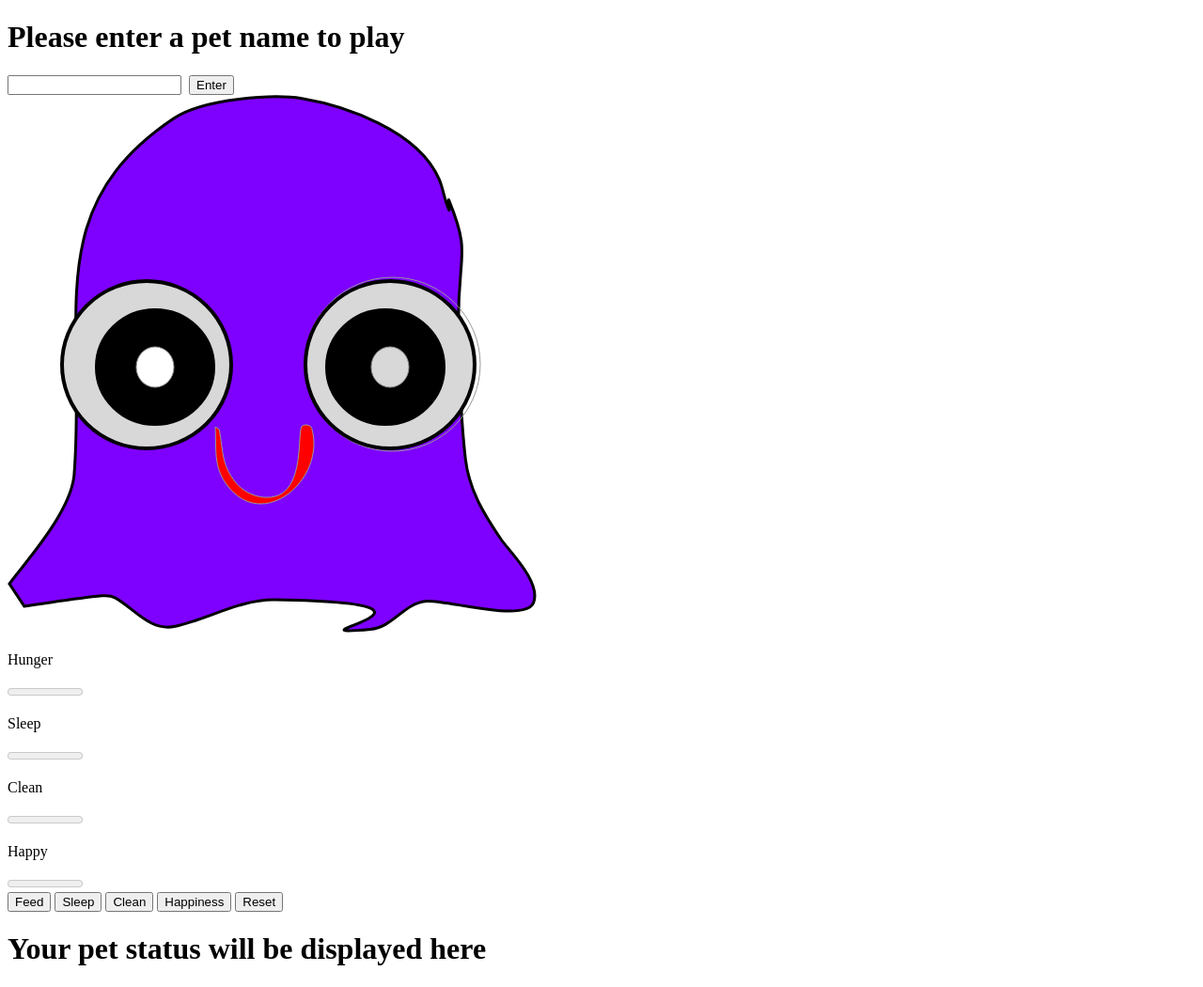
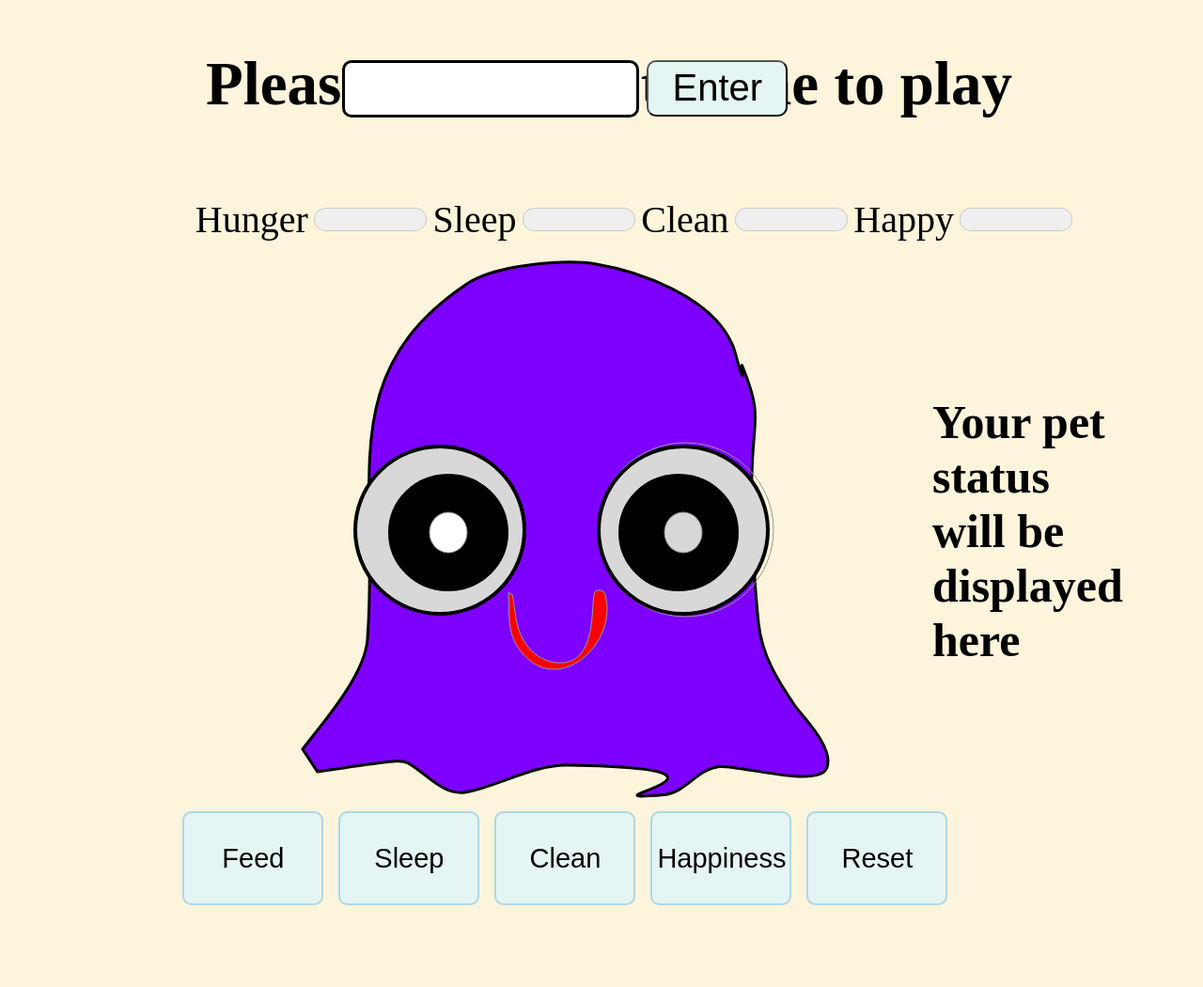
Before and after one commit to nabmat/cwk, a website: page client/index.html in a window 1280 px wide. Shown: the whole page at 94% size. After the commit the page ends 963 px from the top, so only its background shows below. Drawn offline with Linux system fonts and the light colour scheme.

Commit message:
grid and flex being used

```diff
--- a/client/style.css
+++ b/client/style.css
@@ -3,12 +3,7 @@
     text-align: center;
 }
 
-.stat {
-    border: 5px solid black;
-    height: 10px;
-    width: 200px;
-    margin: 10px 10px 10px 10px;
-}
+
 
  #hunger {
 
@@ -99,7 +94,133 @@
 100% {transform: scale (1,1);}
 } */
 
-.grid-template{
+/* grid-area: row-start col-start row-end col-end; */
+/* z-index allows overlap of layers */
+/* responsive grid using auto fit */
+/* .container {
     display: grid;
-    grid-template-columns: 50% 50%;
+    height: 600p;
+    grid-template-rows: repeat(4, 100px);
+    grid-template-columns: repeat(auto-fit, minmax)(100px, 1fr); */
+/* grid-template-areas:
+    'header header'
+    'main aside'
+    'footer footer'; */
+
+    body {
+    background-color: #fdf4dc
 }
+
+#petName {
+    font-size: 65px;
+}
+
+#petStatus {
+    font-size: 50px;
+}
+
+.stat {
+    display: flex;
+    align-items: center;
+    gap: 0.4em;
+    margin-bottom: -20px;
+    margin-right: 40px;
+}
+.stat meter{
+    height: 50px;
+    width: 120px;
+}
+.stat p{
+    font-size: 40px;
+}
+
+.container {
+    display: grid;
+    grid-template-rows: repeat(6, 1fr);
+    grid-template-columns: repeat(6, 1fr);
+    height: 100vh;
+    width: 100vw;
+}
+
+.item-1 {
+    grid-area: 1 / 2 / 2 / 6;
+    align-self: start;
+    justify-self: center;
+}
+
+.item-2 {
+    grid-area: 1 / 3 / 2 / 4;
+    align-self: center;
+    justify-self: center;
+    display: flex;
+}
+
+.item-3 {
+    grid-area: 3 / 3 / 4 / 4;
+    align-self: center;
+    justify-self: center;
+}
+
+
+.item-4 {
+    grid-area: 2 / 3 / 3 / 6;
+    align-self: end;
+    justify-self: center;
+}
+
+.item-5 {
+    grid-area: 4 / 3 / 4 / 4;
+    justify-self: center;
+    align-self: start;
+    display: flex;
+    gap: 1em;
+}
+
+.item-5 button {
+    border-radius: 0.6rem;
+    width: 150px;
+    padding: 0.313rem;
+    height: 100px;
+    font-size: 29px;
+    background-color: #e5f5f4;
+    border: 2px solid lightblue;
+    margin-top: 10px;
+}
+
+
+.item-6 {
+    grid-area: 3 / 4 / 4 / 6;
+    align-self: center;
+    display: flex;
+    flex-wrap: wrap;
+    justify-content: end;
+}
+
+.item-7 {
+    grid-area: 3 / 5 / 4 / 6;
+    align-self: end;
+}
+
+#userText{
+    border-radius: 10px;
+    padding: 5px;
+    height: 45px ;
+    width: 300px;
+    font-size: 50px;
+    border: 3px solid black;
+    margin-top: 10px;
+}
+
+#setName{
+height: 60px;
+width: 150px;
+font-size: 40px;
+background-color: #e5f5f4 ;
+border-radius: 10px;
+margin-top: 10px;
+}
+
+
+
+
+/* To change item 4 css flex can be used once learnt */
```
